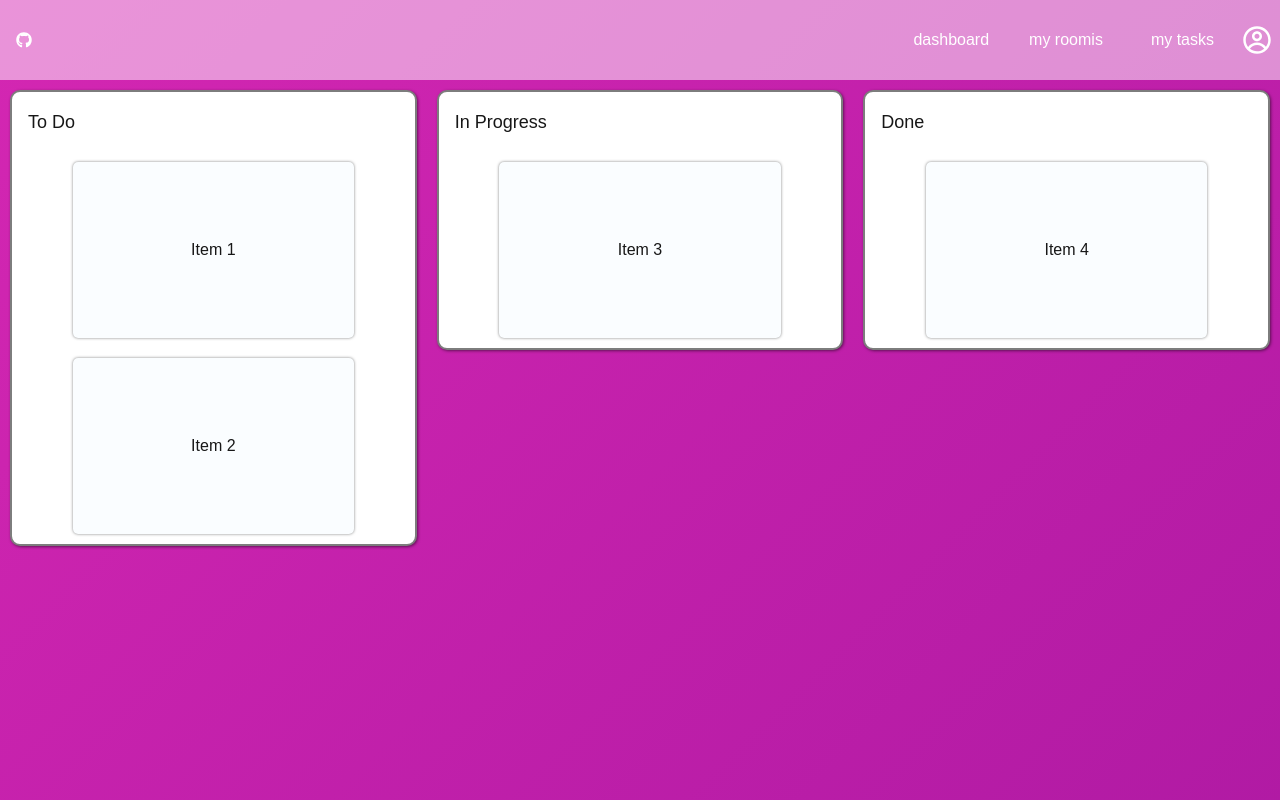
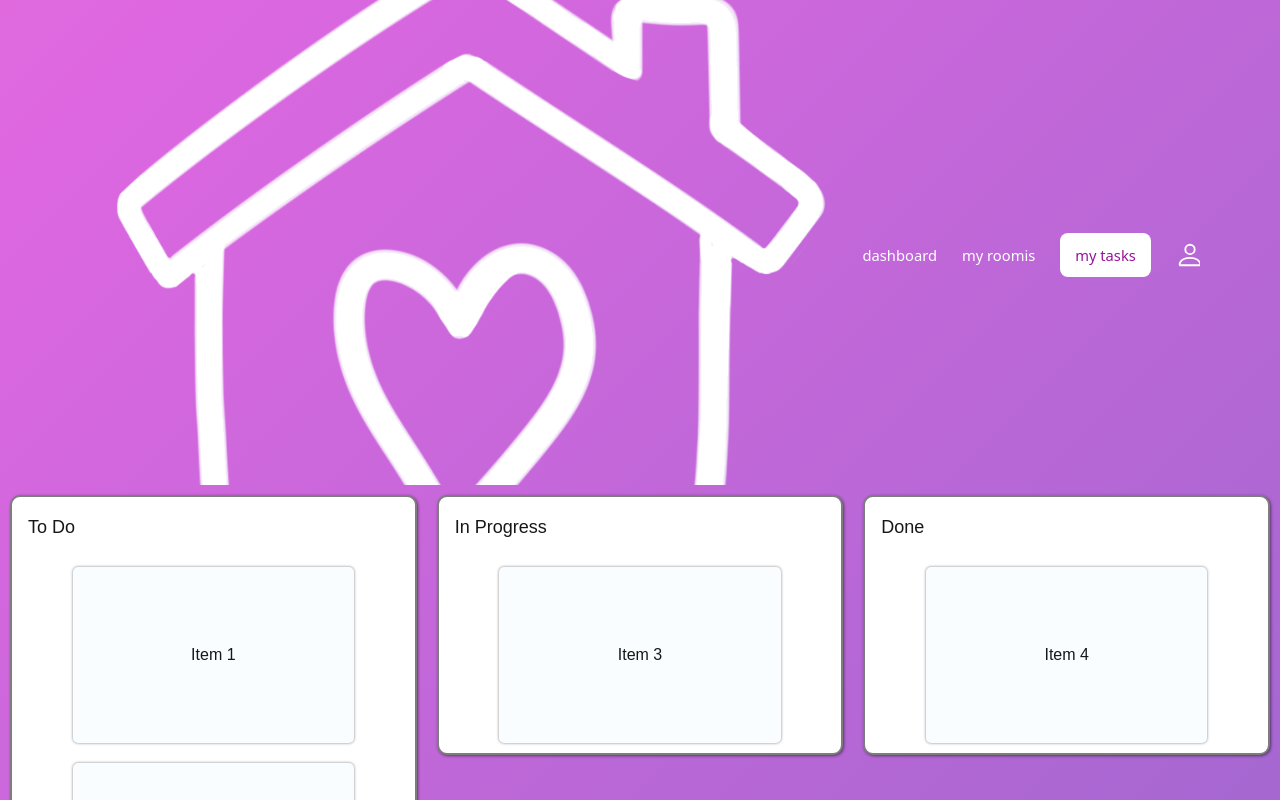
Before and after one commit to snootfef/Technova2024, a Next.js app in the folder technova2024/: page /mytasks in a window 1280 px wide. Built offline with nearby package versions, Linux system fonts and the light colour scheme.

Commit message:
More features

```diff
--- /dev/null
+++ b/technova2024/src/pages/Task.js
@@ -0,0 +1,38 @@
+import Image from "next/image"
+
+export default function Task({ taskName, assignee, recurrance, deadline, status }) {
+   return (
+      <main
+         className="relative px-[0.57rem] py-2 flex flex-row bg-white w-[13.5vw] h-[16vh] rounded-md"
+      >
+         <div
+            className="flex flex-col text-black font-sans"
+         >
+            <h2
+               className="text-[1.1rem] font-semibold"
+            >
+               {taskName}
+            </h2>
+            <section
+               className="text-xs px-1.5 py-0.5 flex justify-center items-center rounded-md w-fit h-fit bg-light-pink"
+            >
+               <p>
+                  {status}
+               </p>
+            </section>
+            <section
+               className="absolute bottom-2 text-[0.8rem] leading-[1.15rem] text-gray-700"
+            >
+               <p
+                  className=""
+               >
+                  Assigned to {assignee}
+               </p>
+               <p>
+                  Due {deadline}
+               </p>
+            </section>
+         </div>
+      </main >
+   )
+}
--- /dev/null
+++ b/technova2024/src/pages/TaskView.js
@@ -0,0 +1,35 @@
+import Image from "next/image"
+import Task from "./Task"
+import { HiPlus } from "react-icons/hi";
+
+export default function TaskView({ furniture }) {
+   return (
+      <main
+         className="font-sans py-4 flex flex-row bg-white bg-opacity-50 justify-center w-[30vw] h-[60vh] rounded-xl"
+      >
+         <div
+            className="flex flex-col"
+         >
+            <h2
+               className="text-gray-700 font-bold my-2 text-2xl"
+            >
+               {furniture}
+            </h2>
+            <div
+               className="grid grid-cols-2 gap-3"
+            >
+               <Task taskName={"Clean"} assignee={"Maggie"} deadline={"October 3rd"} status={"In Progress"} />
+               <Task taskName={"Make Ice"} />
+               <Task />
+               <div
+                  className="border-2 flex justify-center items-center relative bg-white bg-opacity-30 w-[13.5vw] h-[16vh] rounded-md border-solid"
+               >
+                  <HiPlus
+                     className="text-4xl"
+                  />
+               </div>
+            </div>
+         </div>
+      </main >
+   )
+}
--- a/technova2024/src/pages/index.js
+++ b/technova2024/src/pages/index.js
@@ -3,6 +3,7 @@ import Image from "next/image";
 import { IoIosArrowBack } from "react-icons/io";
 import { IoIosArrowForward } from "react-icons/io";
 import Background from './background';
+import TaskView from './TaskView';
 
 export default function Home() {
   return (
@@ -16,24 +17,29 @@ export default function Home() {
         <IoIosArrowBack
           className='text-4xl opacity-25 hover:opacity-75 hover:scale-130 ease-in'
         />
+        <section
+          className='w-[50vw] h-[80vh] relative flex'
+        >
           <div
             className='relative w-[55vw] h-full flex justify-center items-center bg-no-repeat bg-contain'
             style={{
               backgroundImage: "url('/assets/kitchen/kitchenBg.png')",
               backgroundPosition: "center",
-            backgroundSize: "75%"
+              backgroundSize: "82%"
             }}
           >
             <Image
               src="/assets/kitchen/fridge.png"
               className='absolute top-[12.7rem] left-[30.5rem] furniture'
-            width="100"
+              width="109"
               height="100"
             />
           </div>
+        </section>
         <IoIosArrowForward
           className='text-4xl opacity-25 hover:opacity-75 hover:scale-120 ease-in'
         />
+        {/*<TaskView furniture={"fridge"} />*/}
       </div>
     </main>
   );
--- a/technova2024/src/pages/nav.js
+++ b/technova2024/src/pages/nav.js
@@ -3,17 +3,16 @@ import { useState } from "react";
 import Link from "next/link"
 import Image from "next/image";
 import { FaGithub } from "react-icons/fa";
-import { CgProfile } from "react-icons/cg";
+import { BsPerson } from "react-icons/bs";
 import { usePathname } from "next/navigation";
 
 export default function Nav() {
 
-   const pages = ['/projects', '/designs', '/about']
    const pathname = usePathname()
 
    return (
       <nav
-         className='relative top-0 left-0 w-screen h-20 flex flex-row items-center text-white bg-white bg-opacity-50'
+         className='font-sans text-[0.92rem] px-20 pt-6 relative top-0 left-0 w-screen h-22 flex flex-row items-center text-white bg-opacity-50'
       >
          <div
             className="relative z-50 p-4 flex flex-grow justify-start duration-700 ease-in-out"
@@ -22,18 +21,17 @@ export default function Nav() {
                href='/'
                className=""
             >
-               <FaGithub />
-               {/* <Image
-                  src="/assets/logoSmall.png"
-                  className={"h-full w-full ease-in-out duration-200 hover:scale-105 " + (scroll || pages.includes(pathname) ? 'opacity-100' : 'opacity-0')}
+               <Image
+                  src="/assets/logo.png"
+                  className={"h-full w-full ease-in-out duration-200 hover:scale-[110%]"}
                   alt=""
-                  width="100"
+                  width="30"
                   height="1080"
-               /> */}
+               />
             </Link>
          </div>
          <a
-            className={'relative z-50 hover:scale-110 ease-in-out transition-all duration-200 ' + (pathname == '/' ? 'bg-slate-600' : '')}
+            className={'flex justify-center items-center relative z-50 ease-in-out transition-all duration-150 w-[8.5vw] h-[5.5vh] text-center rounded-lg ' + (pathname == '/' ? 'bg-white text-magenta mx-4' : 'text-white mx-1 hover:scale-110')}
             href="/"
          >
             <p
@@ -42,22 +40,28 @@ export default function Nav() {
                dashboard
             </p>
          </a>
-         <a className='relative z-50 pr-2 hover:scale-110 ease-in-out transition-all duration-200' href="/housemates">
+         <a
+            className={'flex justify-center items-center relative z-50 ease-in-out transition-all duration-150 w-[8.5vw] h-[5.5vh] text-center rounded-lg ' + (pathname == '/housemates' ? 'bg-white text-magenta mx-3' : 'text-white mx-1 hover:scale-110')}
+            href='/housemates'
+         >
             <p
                className='navText'
             >
                my roomis
             </p>
          </a>
-         <a className='relative z-50 pr-2 hover:scale-110 ease-in-out transition-all duration-200' href="/mytasks">
+         <a
+            className={'flex justify-center items-center relative z-50 ease-in-out transition-all duration-150 w-[8.5vw] h-[5.5vh] text-center rounded-lg ' + (pathname == '/mytasks' ? 'bg-white text-magenta mx-3' : 'text-white mx-1 hover:scale-110')}
+            href='/mytasks'
+         >
             <p
                className='navText'
             >
                my tasks
             </p>
          </a>
-         <a className='relative z-50 pr-2 hover:scale-110' href='mailto:d2gu@uwaterloo.ca' target="_blank" rel="noopener noreferrer">
-            <CgProfile
+         <a className='ml-3 relative z-50 hover:scale-110 ease-in-out transition-all duration-150' href='mailto:d2gu@uwaterloo.ca' target="_blank" rel="noopener noreferrer">
+            <BsPerson
                className="text-3xl"
             />
          </a>
--- a/technova2024/src/styles/globals.css
+++ b/technova2024/src/styles/globals.css
@@ -1,6 +1,7 @@
 @tailwind base;
 @tailwind components;
 @tailwind utilities;
+@import url('https://fonts.googleapis.com/css2?family=Inter:ital,opsz,wght@0,14..32,300;1,14..32,300&display=swap');
 
 /* Chrome, Safari and Opera */
 ::-webkit-scrollbar {
@@ -39,9 +40,9 @@ body {
 }
 
 .gradient {
-  background: linear-gradient(-45deg, #971199, #dd2ab6, #7520c0);
+  background: linear-gradient(-45deg, #122794, #8c67ca, #de67e1, #f192a9);
   background-size: 400% 400%;
-  animation: gradient 10s ease infinite;
+  animation: gradient 8s ease infinite;
   height: 100%;
 }
 
@@ -59,9 +60,7 @@ body {
   }
 }
 
-.navText {
-  padding: 0px 20px;
-}
+.navText {}
 
 .name {
   font-size: x-large;
--- a/technova2024/tailwind.config.js
+++ b/technova2024/tailwind.config.js
@@ -1,4 +1,5 @@
 /** @type {import('tailwindcss').Config} */
+
 module.exports = {
   content: [
     "./src/pages/**/*.{js,ts,jsx,tsx,mdx}",
@@ -11,8 +12,13 @@ module.exports = {
         background: "var(--background)",
         foreground: "var(--foreground)",
         'magenta': '#971199',
-        'fuschia': '#dd2a7b'
+        'medium-pink': '#de67e1',
+        'medium-purple': '#8c67ca',
+        'light-pink': '#f192a9'
       },
+      fontFamily: {
+        inter: ["Inter", "sans-serif"]
+      }
     },
   },
   plugins: [],
```
Also changed, not shown: technova2024/public/assets/logo.png (added). Lines whose indentation alone changed are shown as unchanged.
